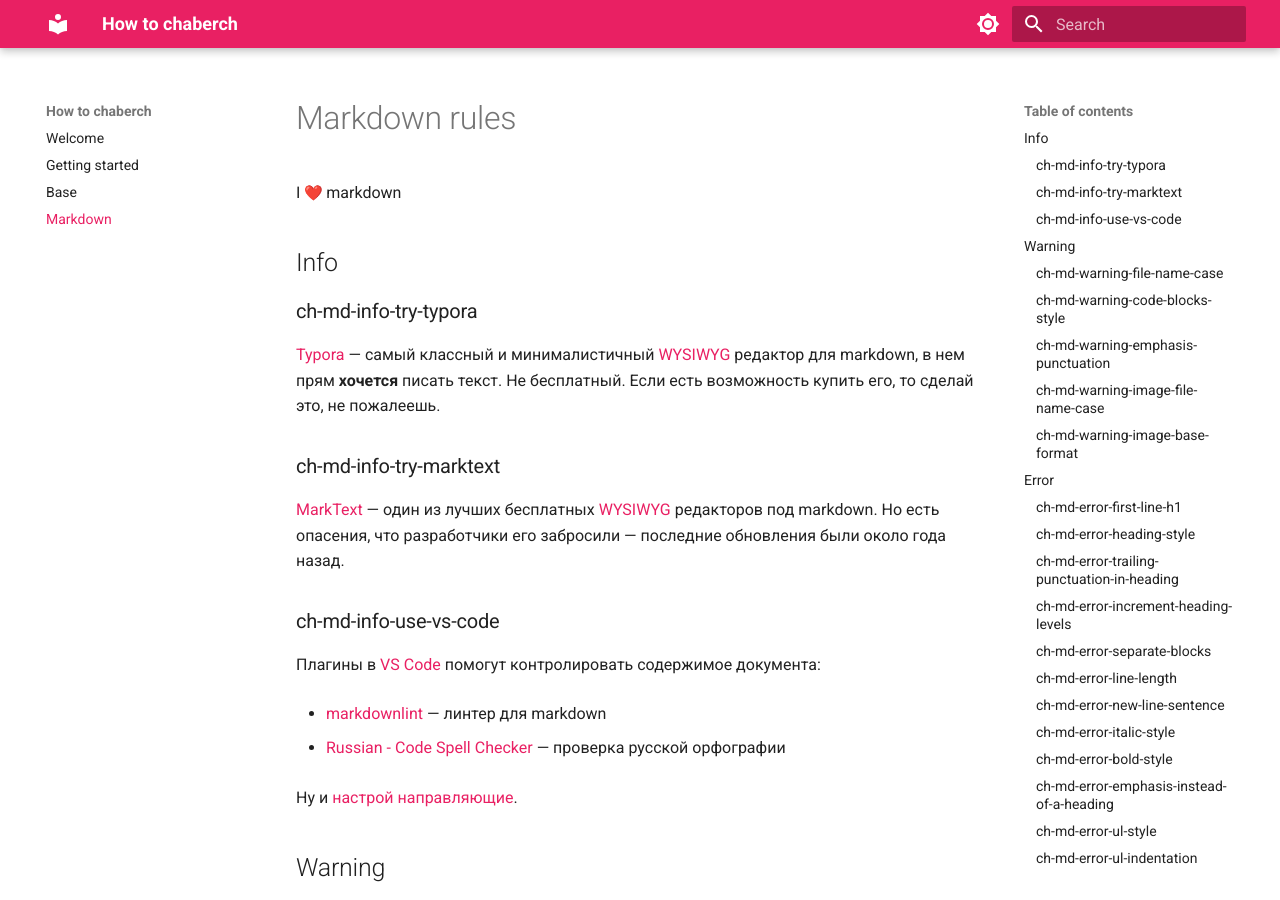
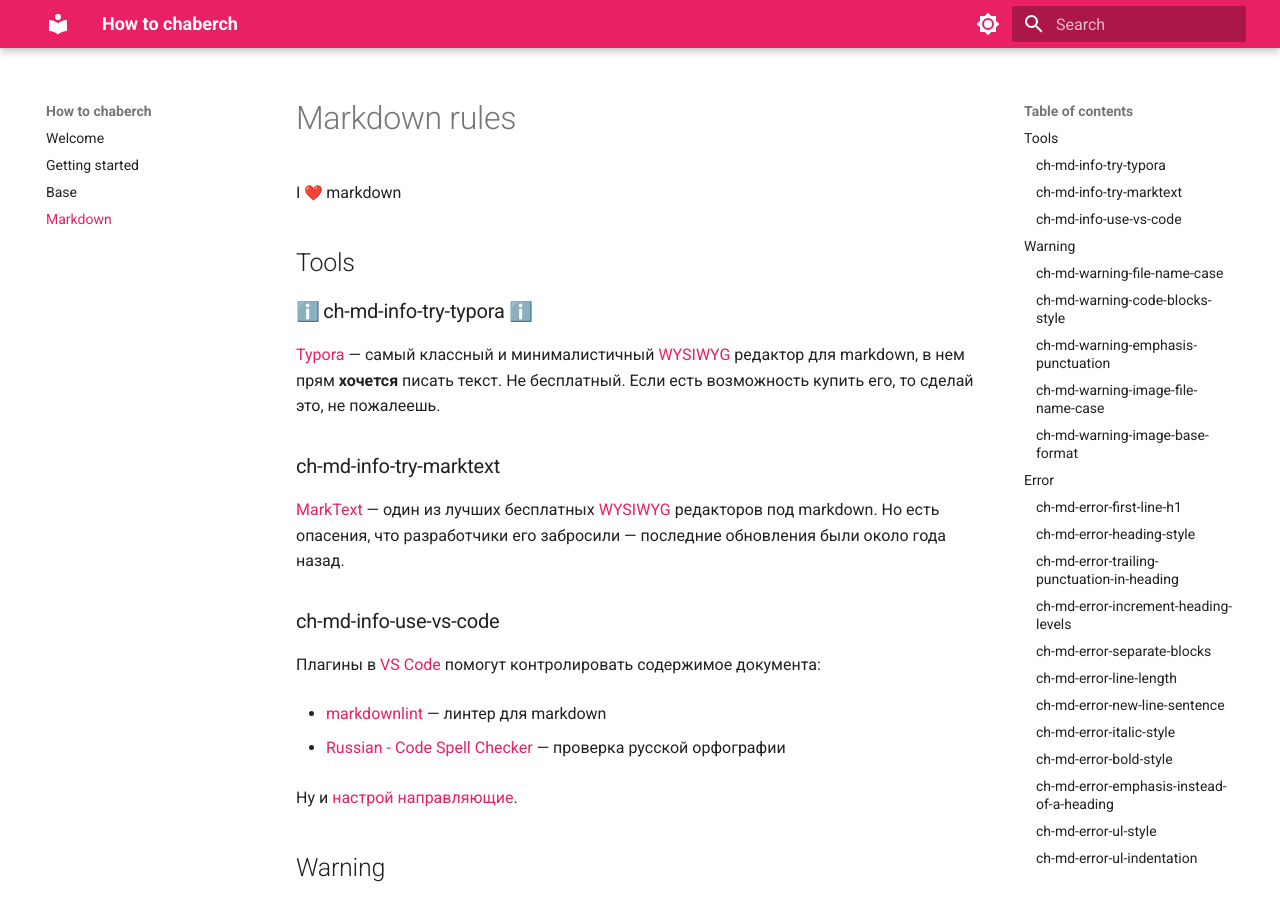
Before and after one commit to chabErch/how-to-chaberch, an MkDocs documentation site: the page built from docs/markdown.md, in a window 1280 px wide and 900 px high. Built offline with MkDocs 1.6.1 and Material for MkDocs 9.7.7, drawn with Linux system fonts in a browser that asks for light colours; emoji names are drawn with the system emoji font.

Commit message:
Heading emoji test

```diff
--- a/docs/markdown.md
+++ b/docs/markdown.md
@@ -2,9 +2,9 @@
 
 I :heart: markdown
 
-## Info
+## Tools
 
-### ch-md-info-try-typora
+### :information_source: ch-md-info-try-typora :information_source:
 
 [Typora][typora] —
 самый классный и минималистичный [WYSIWYG][wysiwyg] редактор для markdown,
```
Also changed, not shown: 1 other file.
